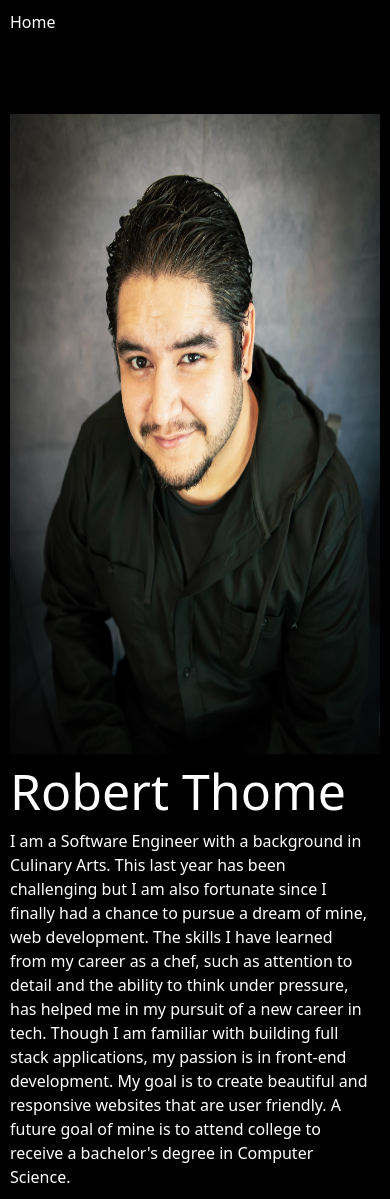
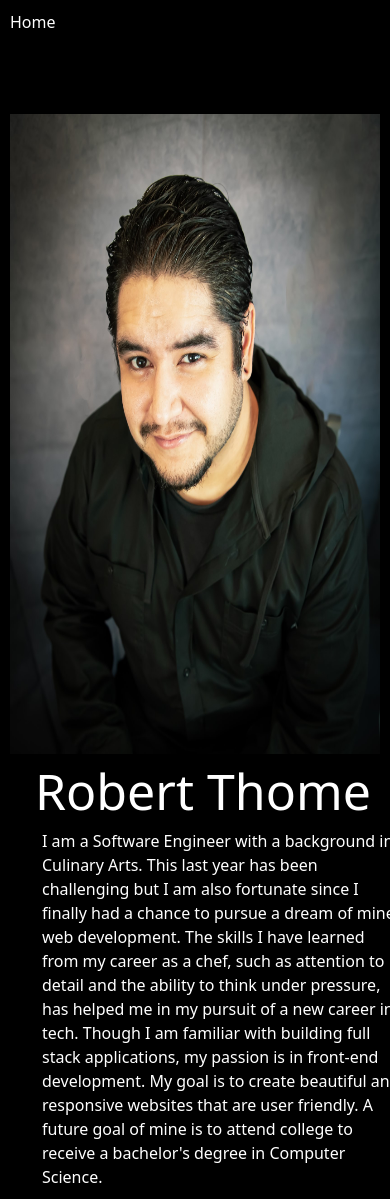
Before and after one commit to robertthome/Portfolio, a React (Create React App) app in the folder my-portfolio/: page / in a window 390 px wide. Built offline with nearby package versions, Linux system fonts and the light colour scheme.

Commit message:
homepage responsive to mobile portrait adjustment

```diff
--- a/my-portfolio/src/pages/Home.css
+++ b/my-portfolio/src/pages/Home.css
@@ -6,9 +6,14 @@
 }
 
 @media (max-width: 1024px) {
+  .hero-name {
+    margin-left: 0.5em;
+  }
+
   .hero-text {
     font-size: 16px;
     width: 22.5em;
+    margin-left: 2em;
   }
 }
 
```
